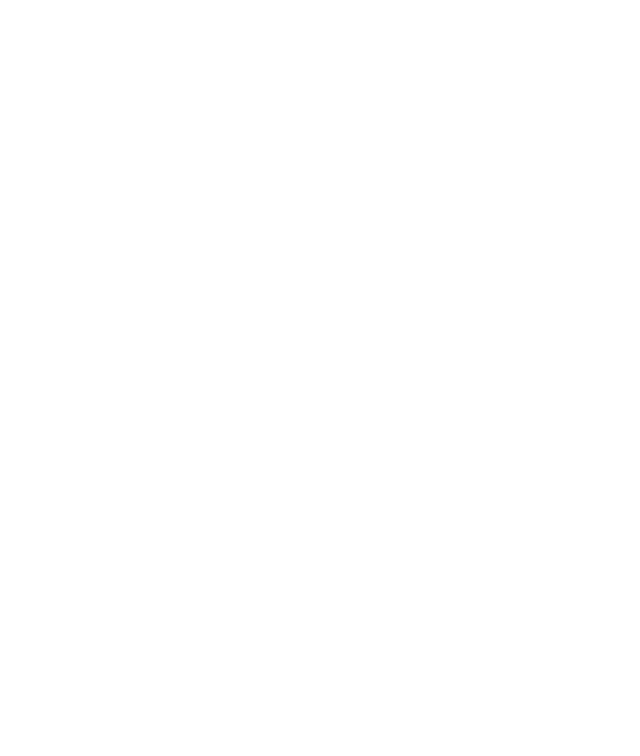
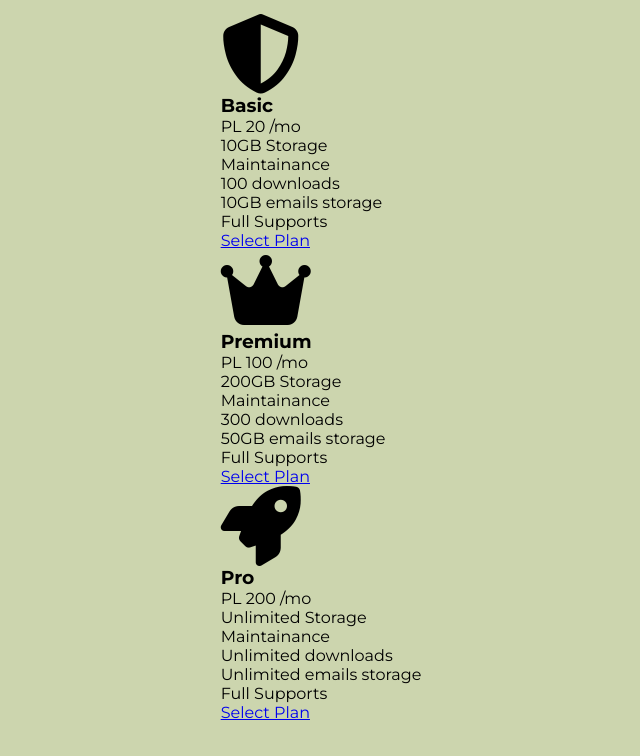
Before and after one commit to g4ieku/PricingTable, a plain HTML site: page index.html in a window 1280 px wide. Shown: the whole page, without its empty margins (319-959 px from the left). Drawn offline with Linux system fonts and the light colour scheme.

Commit message:
add HTML & Basic CSS Style

```diff
--- a/index.html
+++ b/index.html
@@ -24,6 +24,70 @@
       />
    </head>
    <body>
+      <div class="container">
+         <!-- Start|BoxContainer -->
+         <div class="box_container">
+            <!-- Start|Box -->
+            <div class="box">
+               <i class="fa-solid fa-shield-halved fa-5x"></i>
+               <h3>Basic</h3>
+               <div class="amount">
+                  <span class="currency">PL</span>
+                  <span class="price">20</span>
+                  <span class="duration">/mo</span>
+               </div>
+               <ul>
+                  <li>10GB Storage</li>
+                  <li>Maintainance</li>
+                  <li>100 downloads</li>
+                  <li>10GB emails storage</li>
+                  <li>Full Supports</li>
+               </ul>
+               <a href="#" class="btn">Select Plan</a>
+            </div>
+            <!-- End|Box -->
+            <!-- Start|Box -->
+            <div class="box">
+               <i class="fa-solid fa-crown fa-5x"></i>
+               <h3>Premium</h3>
+               <div class="amount">
+                  <span class="currency">PL</span>
+                  <span class="price">100</span>
+                  <span class="duration">/mo</span>
+               </div>
+               <ul>
+                  <li>200GB Storage</li>
+                  <li>Maintainance</li>
+                  <li>300 downloads</li>
+                  <li>50GB emails storage</li>
+                  <li>Full Supports</li>
+               </ul>
+               <a href="#" class="btn">Select Plan</a>
+            </div>
+            <!-- End|Box -->
+            <!-- Start|Box -->
+            <div class="box">
+               <i class="fa-solid fa-rocket fa-5x"></i>
+               <h3>Pro</h3>
+               <div class="amount">
+                  <span class="currency">PL</span>
+                  <span class="price">200</span>
+                  <span class="duration">/mo</span>
+               </div>
+               <ul>
+                  <li>Unlimited Storage</li>
+                  <li>Maintainance</li>
+                  <li>Unlimited downloads</li>
+                  <li>Unlimited emails storage</li>
+                  <li>Full Supports</li>
+               </ul>
+               <a href="#" class="btn">Select Plan</a>
+            </div>
+            <!-- End|Box -->
+         </div>
+         <!-- End|BoxContainer -->
+      </div>
+
       <script src="./main.js"></script>
    </body>
 </html>
--- a/style.css
+++ b/style.css
@@ -0,0 +1,20 @@
+* {
+   font-family: "Montserrat", sans-serif;
+   box-sizing: border-box;
+   padding: 0;
+   margin: 0;
+   outline: none;
+   border: none;
+   list-style: none;
+}
+
+.container {
+   min-height: 100vh;
+   width: 100vw;
+   display: flex;
+   align-items: center;
+   justify-content: center;
+   padding: 10px 6%;
+   padding-bottom: 75px;
+   background: #ccd5ae;
+}
```
